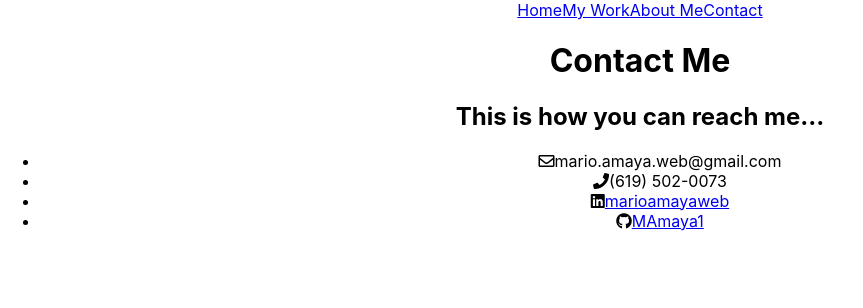
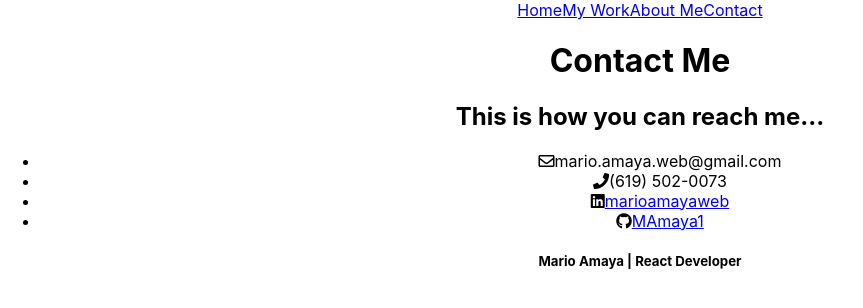
Before and after one commit to MAmaya1/portfolio-website-react, a React (Create React App) app: page /contact-me in a window 1280 px wide. Shown: the top 308 px of the page, without its empty margins (0-863 px from the left). Built offline with nearby package versions, Linux system fonts and the light colour scheme.

Commit message:
created Footer

```diff
--- a/src/App.js
+++ b/src/App.js
@@ -8,6 +8,7 @@ import HomePage from './components/HomePage';
 import PortfolioPage from './components/PortfolioPage';
 import AboutMePage from './components/AboutMePage';
 import ContactMePage from './components/ContactMePage';
+import Footer from './components/Footer';
 
 // Import Styles
 
@@ -22,6 +23,7 @@ function App() {
         <Route path='/portfolio' component={PortfolioPage}/>
         <Route path='/about-me' component={AboutMePage}/>
         <Route path='/contact-me' component={ContactMePage}/>
+        <Footer />
       </div>
     </Router>
   );
--- /dev/null
+++ b/src/components/Footer.js
@@ -0,0 +1,11 @@
+import React from 'react';
+
+const Footer = props => {
+    return (
+        <div>
+            <h5>Mario Amaya | React Developer</h5>
+        </div>
+    )
+}
+
+export default Footer;
```
